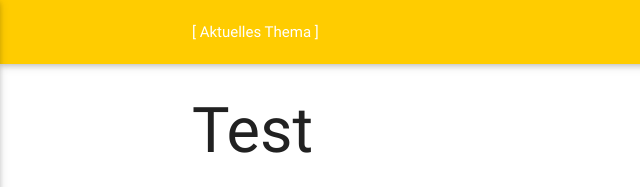
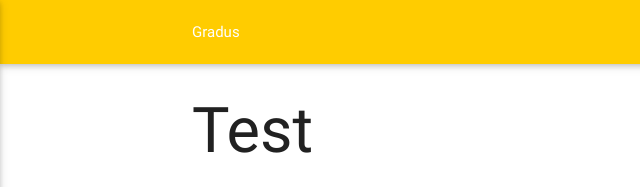
Before and after one commit to mirioeggmann/gradus, a plain HTML site: page src/main/webapp/index.html in a window 1280 px wide. Shown: the top 187 px of the page, 0-640 px from the left. Drawn offline with Linux system fonts and the light colour scheme.

Commit message:
Title Change

```diff
--- a/src/main/webapp/index.html
+++ b/src/main/webapp/index.html
@@ -2,7 +2,7 @@
 <html lang="en" ng-app="AuftragsMaske">
 <head>
     <meta charset="UTF-8">
-    <title>Test</title>
+    <title>Gradus</title>
     <base href="/">
 
     <!--Import Google Icon Font-->
--- a/src/main/webapp/navigation.html
+++ b/src/main/webapp/navigation.html
@@ -1,7 +1,7 @@
 <nav class="top-nav" ng-controller="NavigationController as navCtrl">
     <div class="container">
         <div class="nav-wrapper">
-            <a class="page-title">[ Aktuelles Thema ]</a>
+            <a class="page-title">Gradus</a>
             <ul class="right">
                 <li>
                     <a data-activates="slide-out" class="button-collapse"><i class="material-icons">menu</i></a>
```
